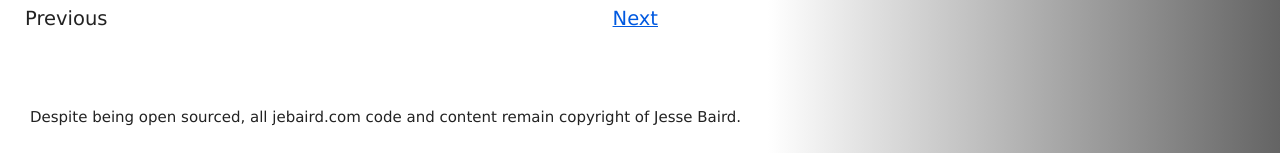
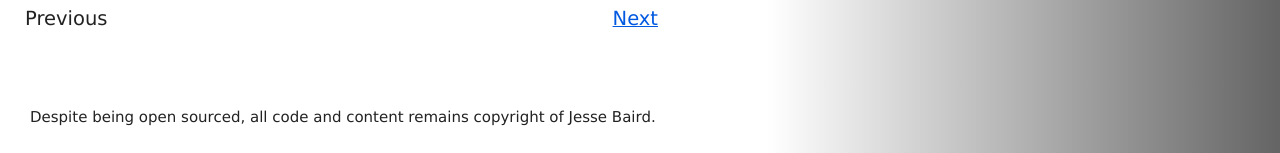
Before and after one commit to jebaird/jebaird.github.com, a Jekyll site: the page built from index.html, in a window 1280 px wide. Shown: the part 1714-1867 px from the top of the page. Built offline with Jekyll 4.4.1, drawn with Linux system fonts in a browser that asks for light colours; Markdown is read by kramdown in place of the engine named in the settings; the list of posts is cut into pages by our own code; comment, search, counter and statistics services are not loaded.

Commit message:
fixed typo

```diff
--- a/_includes/footer.md
+++ b/_includes/footer.md
@@ -1 +1 @@
-Despite being open sourced, all jebaird.com code and content remain copyright of Jesse Baird.
+Despite being open sourced, all code and content remains copyright of Jesse Baird.
```
